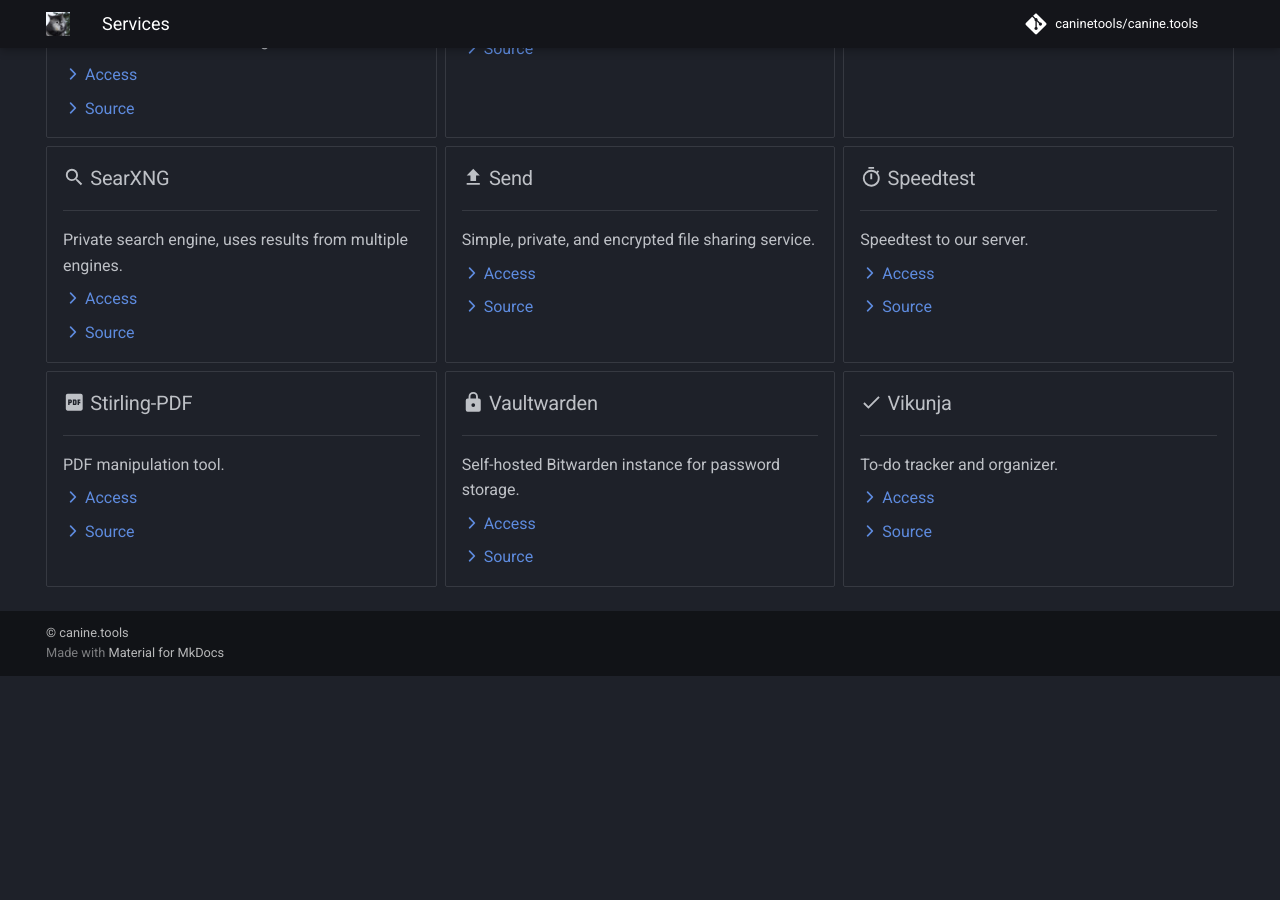
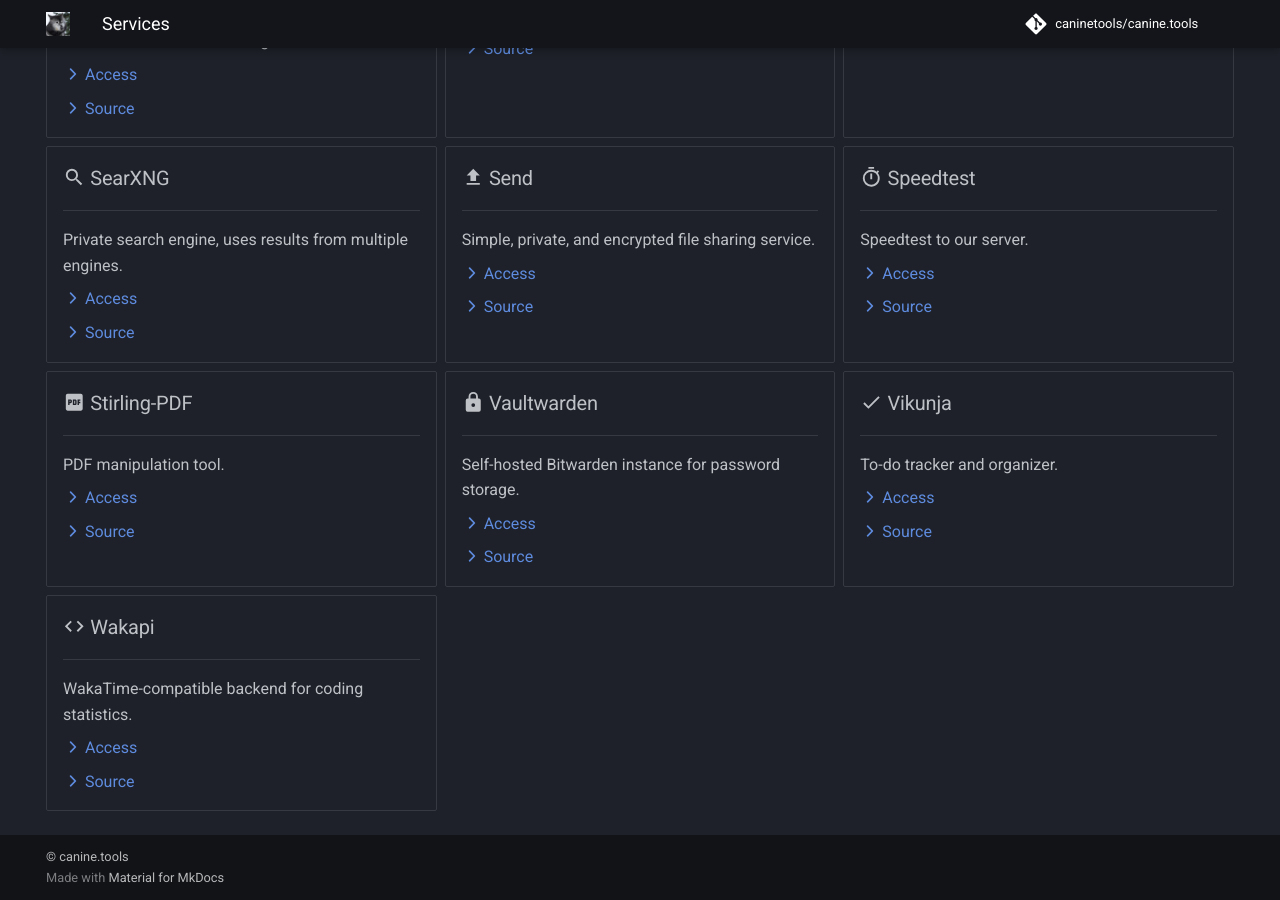
Before and after one commit to caninetools/canine.tools, an MkDocs documentation site: the page built from docs/services/index.md, in a window 1280 px wide and 900 px high, scrolled down 2100 px. Built offline with MkDocs 1.6.1 and Material for MkDocs 9.7.7, drawn with Linux system fonts in a browser that asks for light colours; comment, search, counter and statistics services are not loaded; before the commit the page ends 2776 px from its top, so only the background shows below that.

Commit message:
more services

```diff
--- a/docs/services/index.md
+++ b/docs/services/index.md
@@ -262,4 +262,14 @@
 
     [:octicons-chevron-right-16: Source](https://kolaente.dev/vikunja/vikunja)
 
+-   ### :material-code-tags: Wakapi
+
+    ----
+
+    WakaTime-compatible backend for coding statistics.
+
+    [:octicons-chevron-right-16: Access](https://wakapi.canine.tools/)
+
+    [:octicons-chevron-right-16: Source](https://github.com/muety/wakapi)
+
 </div>
```
Also changed, not shown: docs/donate/index.md (+1 -0 lines).
